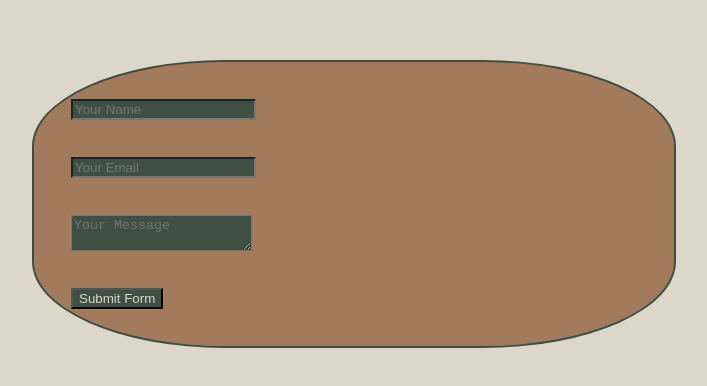
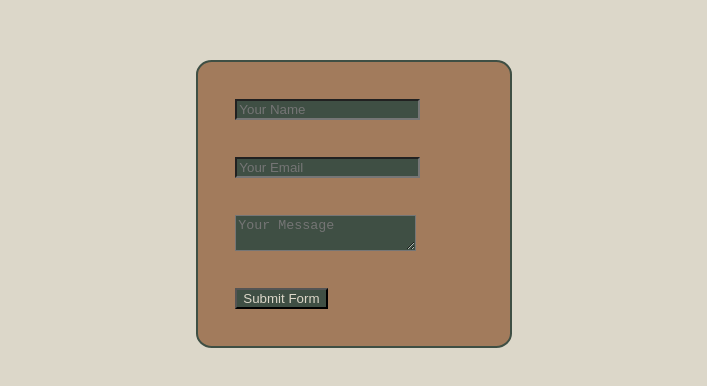
Before and after one commit to mkumail14/Integrating-Mail-test-, a plain HTML site: page index.html in a window 1280 px wide. Shown: the part 204-590 px from the top of the page, without its empty margins (286-993 px from the left). Drawn offline with Linux system fonts and the light colour scheme; some packages are replaced by stand-ins of ours; a script that the page names is missing.

Commit message:
updateddd

```diff
--- a/index.html
+++ b/index.html
@@ -10,7 +10,7 @@
     <div id="container">
         <form id="emailForm" method="POST">
             <!-- Replace with your Access Key -->
-            <input class="boxContent" type="hidden" name="access_key" value="0d8e58e4-45e6-4a4f-96de-8244474ed224">
+            <input class="boxContent" type="hidden" name="access_key" value="109f6efd-cc60-4038-ab4b-053506a24f76">
 
             <!-- Form Inputs. Each input must have a name="" attribute -->
             <input class="boxContent" type="text" name="name" placeholder="Your Name" required>
--- a/style.css
+++ b/style.css
@@ -7,10 +7,14 @@ body{
 }
 
 #container{
+    display: flex;
+    justify-content: center;
+    align-items: center;
     border: 2px solid #3F4F44;
-    border-radius: 30%;
+    border-radius: 5%;
     display: flex;
-    width: 50vw;
+    width: fit-content;
+    padding-right: 10%;
     background-color: #A27B5C;
 
 }
```
